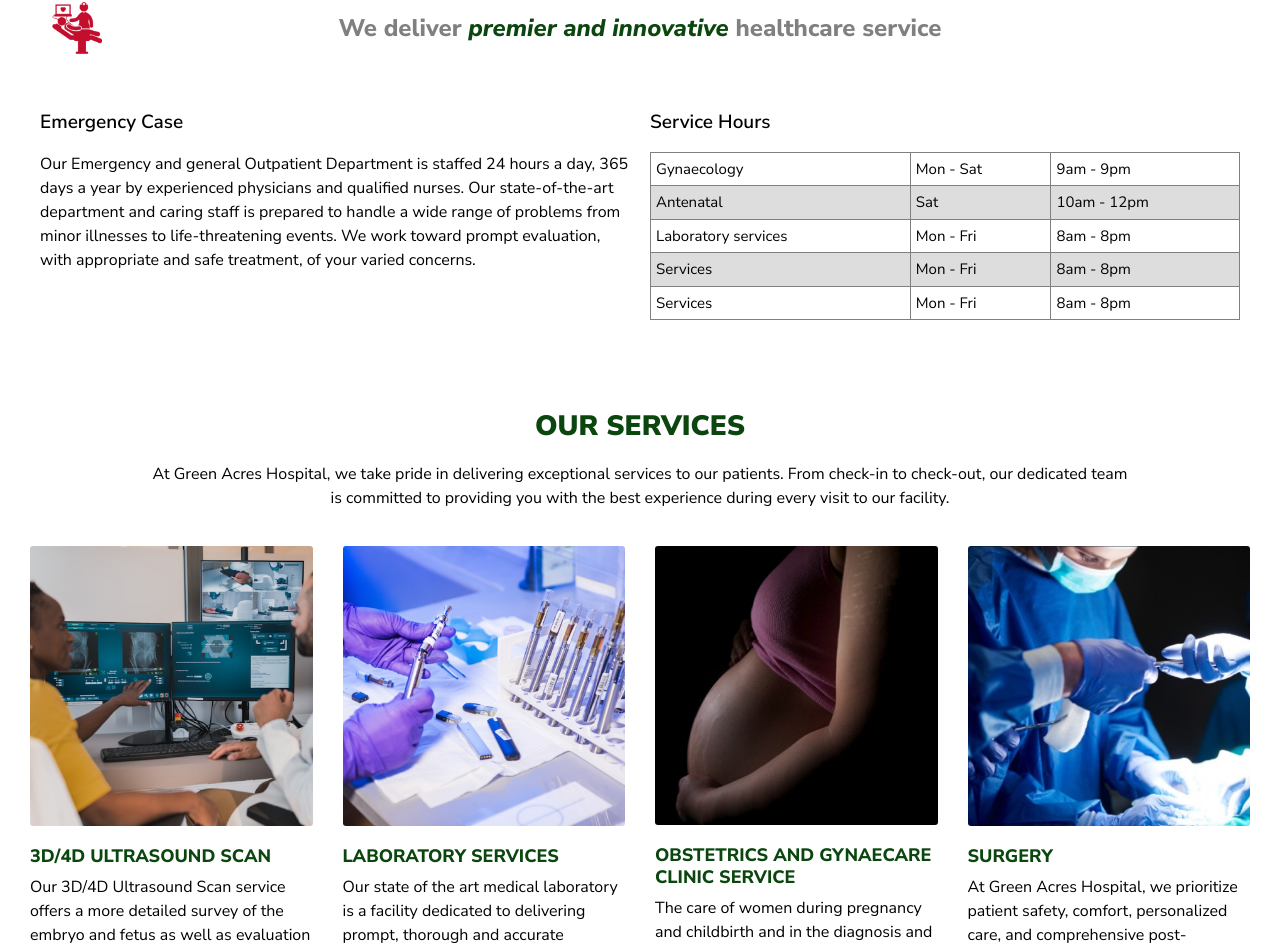
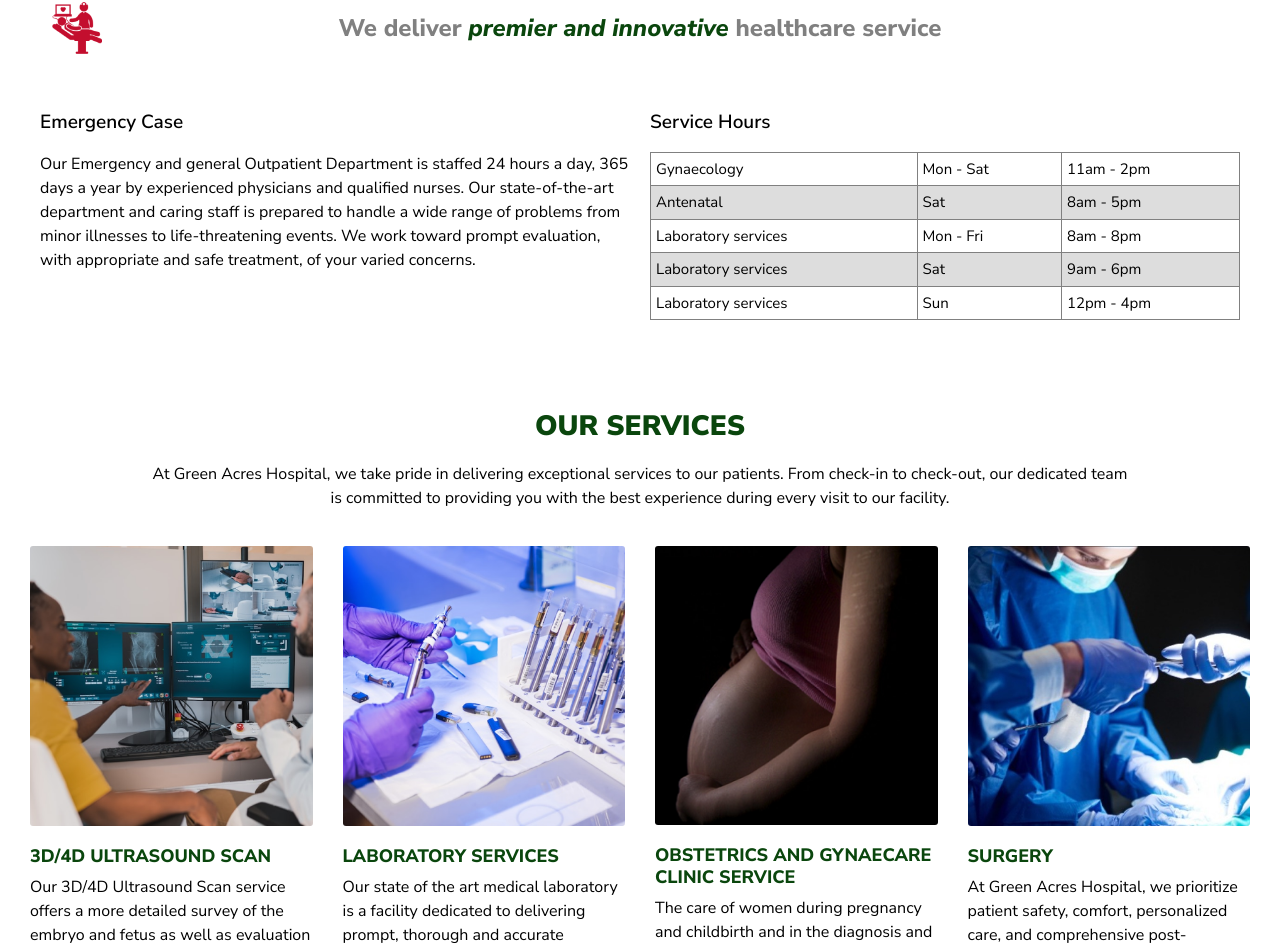
Before and after one commit to iamemmy/Greenacreshospital, a React (Vite) app: page / in a window 1280 px wide. Shown: the part 806-1753 px from the top of the page. Built offline with nearby package versions, Linux system fonts and the light colour scheme.

Commit message:
commit
commit

```diff
--- a/src/components/Footer.jsx
+++ b/src/components/Footer.jsx
@@ -22,12 +22,12 @@ export default function Footer() {
             <div>
                 <h3>Contact Us</h3>
                 <Link href="tel:08106338579">Contact Us</Link>
-                <Link>Newsletter</Link>
+                <Link to="https://www.facebook.com/profile.php?id=100063471673484">Newsletter</Link>
                 <Link to="tel:08106338579">Feedback</Link>
             </div>
             <div>
                 <h3>Information</h3>
-                <Link>Health & Safety</Link>
+                <Link to="https://www.facebook.com/profile.php?id=100063471673484">Health & Safety</Link>
                 <Link>Accessibility</Link>
                 <Link to="/faqs">FAQs</Link>
             </div>
@@ -35,13 +35,13 @@ export default function Footer() {
 
         <div className='footer-bottom'>
             <div className='footer-bottom-top'>
-                <a href="">
+                <a href="https://www.linkedin.com/in/yinka-olaniyan-706b575b">
                     <img src={Icon1} alt="" />
                 </a>
-                <a href="">
+                <a href="https://instagram.com/_greenacreshospital?igshid=NTc4MTIwNjQ2YQ==">
                     <img src={Icon2} alt="" />
                 </a>
-                <a href="">
+                <a href="https://youtube.com/@GreenAcres-di6sl">
                     <img src={Icon3} alt="" />
                 </a>
                 <a href="https://www.facebook.com/profile.php?id=100063471673484">
--- a/src/components/Intro.jsx
+++ b/src/components/Intro.jsx
@@ -58,12 +58,12 @@ export default function Intro() {
                     <tr>
                         <td>Gynaecology</td>
                         <td>Mon - Sat</td>
-                        <td>9am - 9pm</td>
+                        <td>11am - 2pm</td>
                     </tr>
                     <tr>
                         <td>Antenatal</td>
                         <td>Sat</td>
-                        <td>10am - 12pm</td>
+                        <td>8am - 5pm</td>
                     </tr>
                     <tr>
                         <td>Laboratory services</td>
@@ -71,14 +71,14 @@ export default function Intro() {
                         <td>8am - 8pm</td>
                     </tr>
                     <tr>
-                        <td>Services</td>
-                        <td>Mon - Fri</td>
-                        <td>8am - 8pm</td>
+                        <td>Laboratory services</td>
+                        <td>Sat</td>
+                        <td>9am - 6pm</td>
                     </tr>
                     <tr>
-                        <td>Services</td>
-                        <td>Mon - Fri</td>
-                        <td>8am - 8pm</td>
+                        <td>Laboratory services</td>
+                        <td>Sun</td>
+                        <td>12pm - 4pm</td>
                     </tr>
                 </table>
             </div>
--- a/src/pages/Gallery.jsx
+++ b/src/pages/Gallery.jsx
@@ -45,8 +45,8 @@ export default function Gallery() {
             <iframe width="560" height="315" src="https://www.youtube.com/embed/L-e_jlL3stY" title="YouTube video player" frameborder="0" allow="accelerometer; autoplay; clipboard-write; encrypted-media; gyroscope; picture-in-picture; web-share" allowfullscreen></iframe>
           </div>
           <div>
-            <h4>Our Labour Room</h4>
-            <iframe width="560" height="315" src="https://www.youtube.com/embed/qKQs9bcLhQ4" title="YouTube video player" frameborder="0" allow="accelerometer; autoplay; clipboard-write; encrypted-media; gyroscope; picture-in-picture; web-share" allowfullscreen></iframe>
+            <h4>Our Labour Ward</h4>
+            <iframe width="560" height="315" src="https://www.youtube.com/embed/qB50jSyBfN0" title="YouTube video player" frameborder="0" allow="accelerometer; autoplay; clipboard-write; encrypted-media; gyroscope; picture-in-picture; web-share" allowfullscreen></iframe>
           </div>
         </div>
       </div>
```
Also changed, not shown: src/assets/icon1.png.
